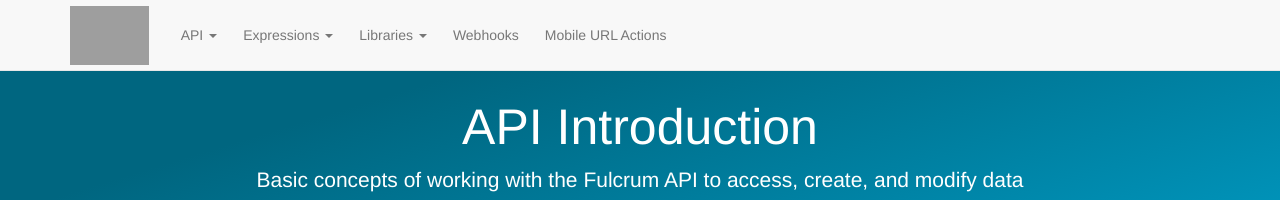
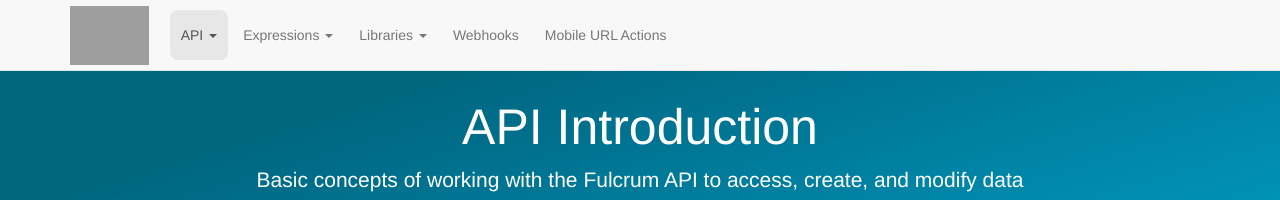
Before and after one commit to rylincoln/developer.fulcrumapp.com, a Jekyll site: the page built from _api/intro.md, in a window 1280 px wide. Shown: the top 200 px of the page. Built offline with Jekyll 4.4.1, drawn with Linux system fonts in a browser that asks for light colours; nearby versions of some CDN libraries; grey boxes are pictures that could not be loaded.

Commit message:
Fix nav highlighting.

```diff
--- a/_includes/nav.html
+++ b/_includes/nav.html
@@ -15,7 +15,7 @@
       <ul class="nav navbar-nav">
 
         <!-- Endpoints -->
-        <li class="dropdown{% if page.section == 'endpoints' %} active{% endif %}">
+        <li class="dropdown{% if page.section == 'endpoints' or page.section == 'api' %} active{% endif %}">
           <a href="javascript:void(0)" class="dropdown-toggle" data-toggle="dropdown" role="button" aria-haspopup="true" aria-expanded="false">
             API
             <span class="caret"></span>
@@ -73,7 +73,7 @@
         </li>
         <!-- End Libraries -->
 
-        <li class="{% if page.section == 'general' and page.title == 'Webhooks'  %} active{% endif %}">
+        <li class="{% if page.section == 'general' and page.title == 'Webhooks Overview'  %} active{% endif %}">
           <a href="/general/webhooks/">Webhooks</a>
         </li>
 
```
